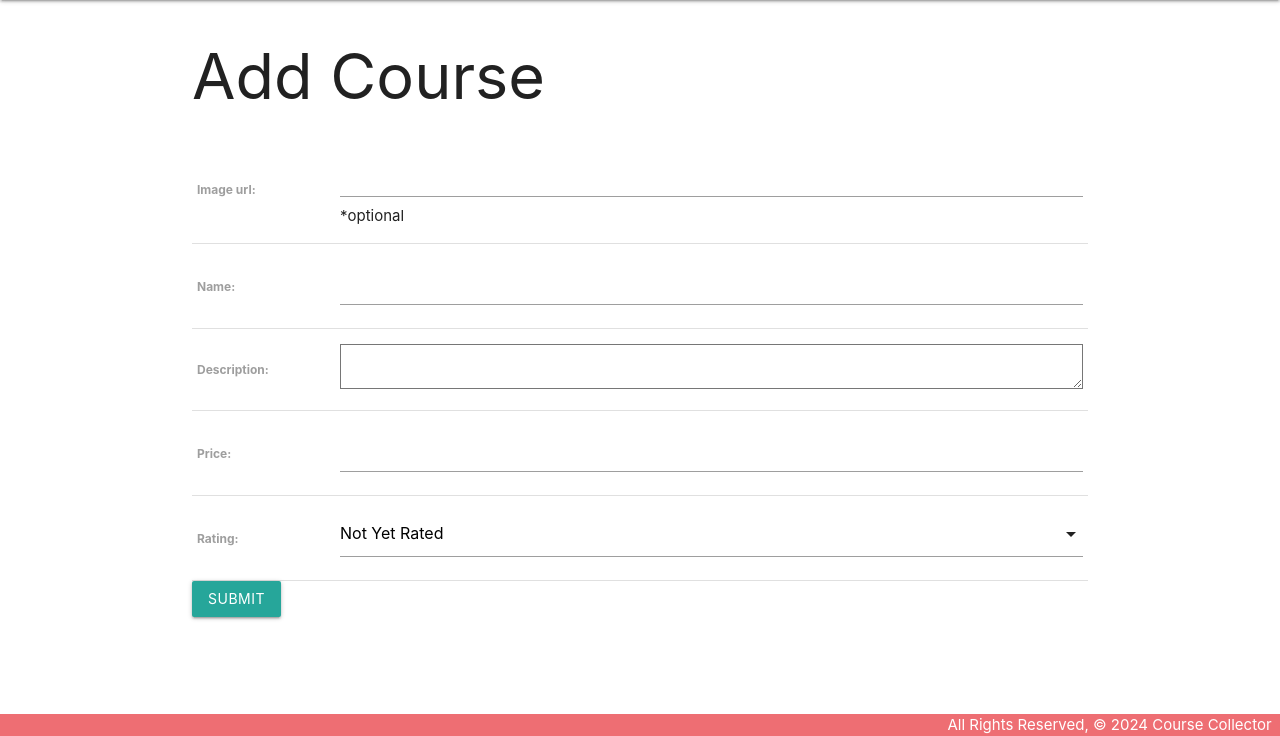
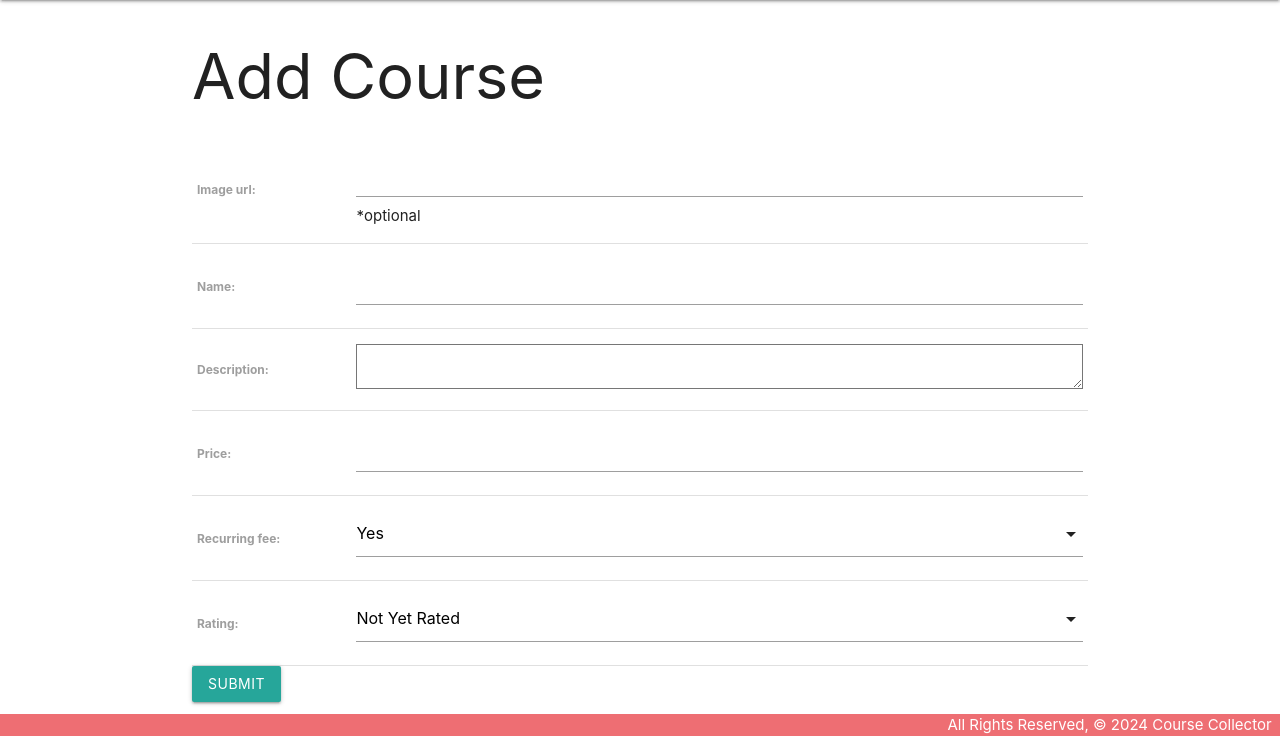
Before and after one commit to asands94/coursecollector, a Django app: page /course/create in a window 1280 px wide. Shown: the part 64-800 px from the top of the page. Run offline with Django 5.2, Linux system fonts and the light colour scheme; the visitor is signed in with stand-in values (Sample User, id 1).

```diff
--- a/main_app/models.py
+++ b/main_app/models.py
@@ -9,6 +9,11 @@ RATINGS=(
     ('3', 'Decent'),
     ('4', 'Pretty Good'),
     ('5', 'Amazing')
+)
+
+RECURRING=(
+    ('Y', 'Yes'),
+    ('N', 'No'),
 )
 
 # Create your models here.
@@ -32,6 +37,7 @@ class Course(models.Model):
     description = models.TextField(max_length=250)
     price = models.DecimalField(max_digits=5, decimal_places=2)
     category = models.ManyToManyField(Category)
+    recurring_fee = models.CharField(max_length=1, choices=RECURRING, default=RECURRING[0][0])
     rating = models.CharField(max_length=1, choices=RATINGS, default=RATINGS[0][0])
     user = models.ForeignKey(User, on_delete=models.CASCADE)
 
--- a/main_app/templates/course/course_form.html
+++ b/main_app/templates/course/course_form.html
@@ -15,5 +15,8 @@
 <script>
   const selectEl = document.getElementById('id_rating')
   M.FormSelect.init(selectEl)
+
+  const chooseEl = document.getElementById('id_recurring_fee')
+  M.FormSelect.init(chooseEl)
 </script>
 {% endblock %}
--- a/main_app/views.py
+++ b/main_app/views.py
@@ -45,7 +45,7 @@ class CourseDetail(LoginRequiredMixin,DetailView):
 class CourseCreate(LoginRequiredMixin,CreateView):
     model = Course
     template_name = 'course/course_form.html'
-    fields = ['image', 'name', 'description', 'price', 'rating']
+    fields = ['image', 'name', 'description', 'price', 'recurring_fee', 'rating']
 
     def form_valid(self, form):
         form.instance.user = self.request.user
```
Also changed, not shown: main_app/migrations/0005_alter_category_options_course_recurring_fee.py (added), main_app/migrations/0006_alter_course_recurring_fee.py (added), main_app/migrations/0007_alter_course_recurring_fee.py (added).
